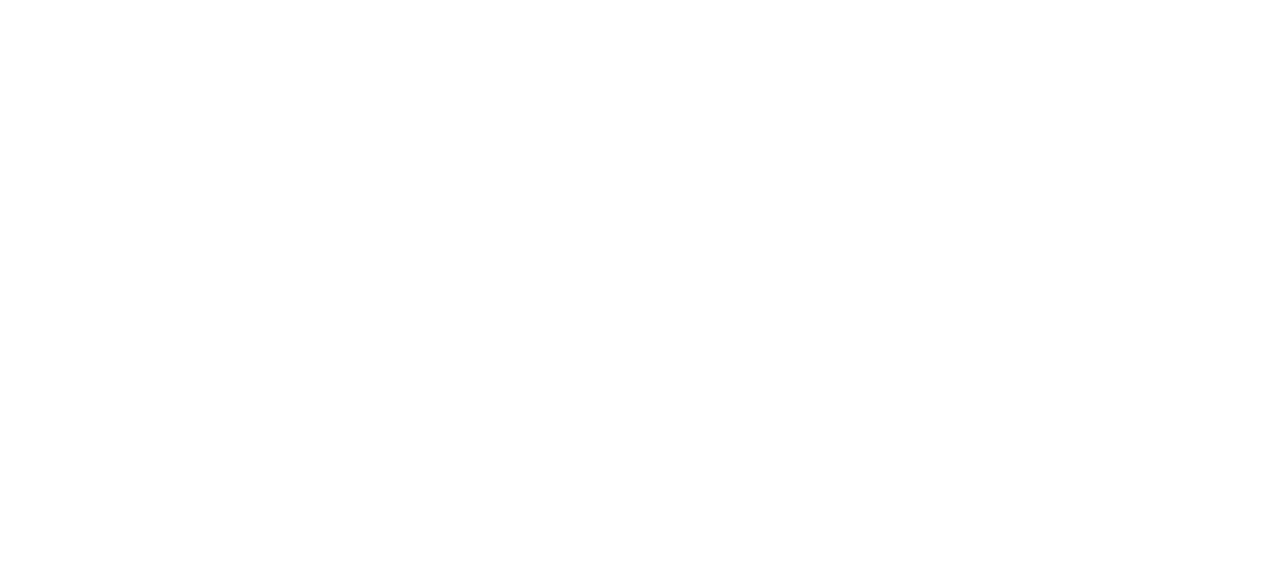
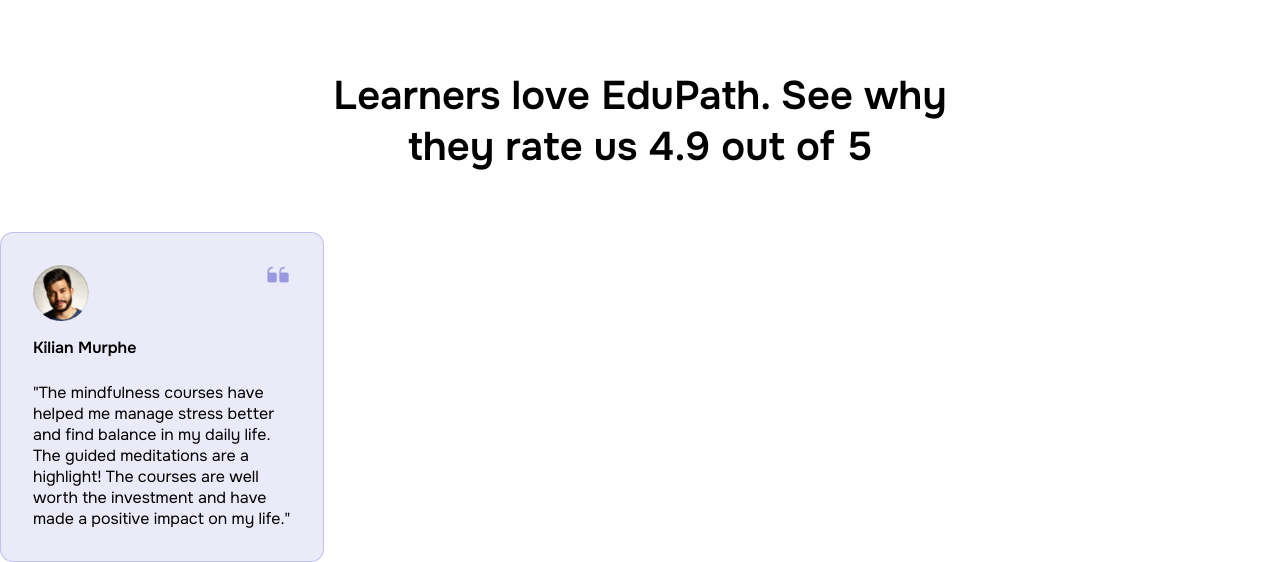
Before and after one commit to Shahriar-Samir/Frontend-Task, a Next.js app: page / in a window 1280 px wide. Shown: the part 2801-3363 px from the top of the page. Before the commit the page ends 2621 px from the top, so only its background shows below. Built offline with nearby package versions, Linux system fonts and the light colour scheme.

Commit message:
add: about section

```diff
--- a/src/app/page.tsx
+++ b/src/app/page.tsx
@@ -2,6 +2,7 @@
 import Banner from "@/components/Banner";
 import Courses from "@/components/Courses";
 import Navbar from "@/components/Navbar";
+import Review from "@/components/Review";
 import React from "react";
 
 const Home = () => {
@@ -14,6 +15,7 @@
       <main>
         <Courses />
         <About />
+        <Review />
       </main>
     </main>
   );
--- /dev/null
+++ b/src/components/Review.tsx
@@ -0,0 +1,26 @@
+import React from "react";
+
+const Review = () => {
+  return (
+    <section className="review-section">
+      <h1>Learners love EduPath. See why they rate us 4.9 out of 5</h1>
+      <section className="reviews">
+        <article className="review">
+          <div className="review-photos">
+            <img src="/pictures/profile1.png" />
+            <img src="/pictures/quote.png" />
+          </div>
+          <h2>Kilian Murphe</h2>
+          <p>
+            &quot;The mindfulness courses have helped me manage stress better
+            and find balance in my daily life. The guided meditations are a
+            highlight! The courses are well worth the investment and have made a
+            positive impact on my life.&quot;
+          </p>
+        </article>
+      </section>
+    </section>
+  );
+};
+
+export default Review;
--- a/src/styles/about.style.scss
+++ b/src/styles/about.style.scss
@@ -8,7 +8,6 @@
   margin-top: 200px;
   display: flex;
   justify-content: space-between;
-  align-items: center;
   gap: 2em;
   max-width: 1200px;
 }
--- a/src/styles/app.scss
+++ b/src/styles/app.scss
@@ -13,3 +13,4 @@
 @import "./banner.style.scss";
 @import "./courses.style.scss";
 @import "./about.style.scss";
+@import "./review.style.scss";
--- /dev/null
+++ b/src/styles/review.style.scss
@@ -0,0 +1,55 @@
+.review-section {
+  width: 100%;
+  margin-top: 250px;
+}
+.review-section h1 {
+  color: rgb(0, 0, 0);
+  font-family: Onest;
+  font-size: 40px;
+  font-weight: 600;
+  width: 653px;
+  text-align: center;
+  margin-inline: auto;
+}
+.review {
+  box-sizing: border-box;
+  width: 324px;
+  border: 1px solid rgba(153, 152, 225, 0.5);
+  border-radius: 13px;
+  background: rgba(153, 152, 225, 0.2);
+  padding: 32px;
+}
+
+.reviews {
+  margin-top: 60px;
+}
+
+.review-photos {
+  display: flex;
+  justify-content: space-between;
+}
+
+.review img:nth-child(1) {
+  width: 56px;
+  height: 56px;
+  object-fit: cover;
+}
+.review img:nth-child(2) {
+  width: 26px;
+  height: 19px;
+  object-fit: cover;
+}
+.review h2 {
+  color: rgb(0, 0, 0);
+  font-family: Onest;
+  font-size: 16px;
+  font-weight: 600;
+  margin-top: 16px;
+}
+.review p {
+  color: rgb(0, 0, 0);
+  font-family: Onest;
+  font-size: 16px;
+  font-weight: 400;
+  margin-top: 24px;
+}
```
Also changed, not shown: public/pictures/quote.png (added).
